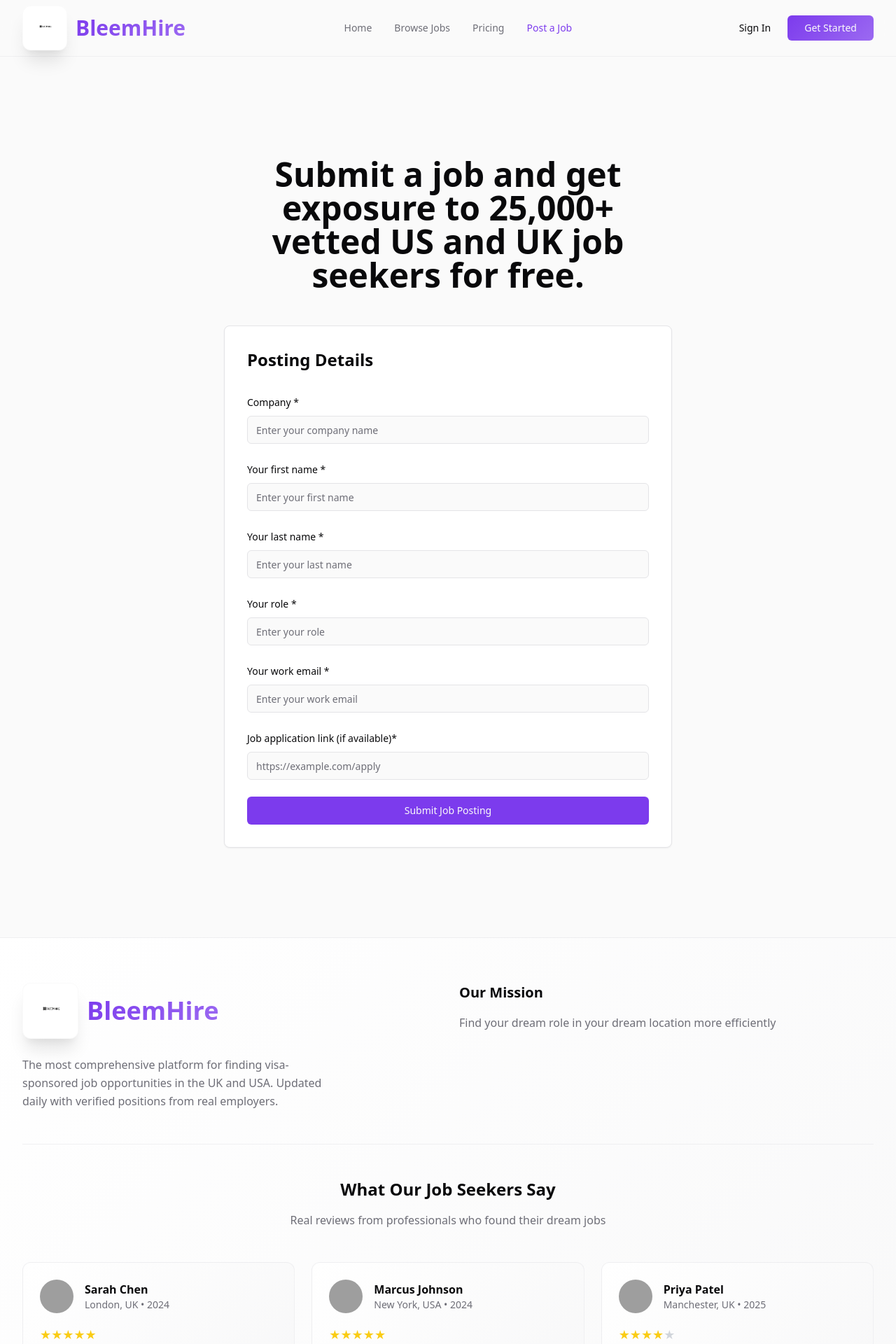
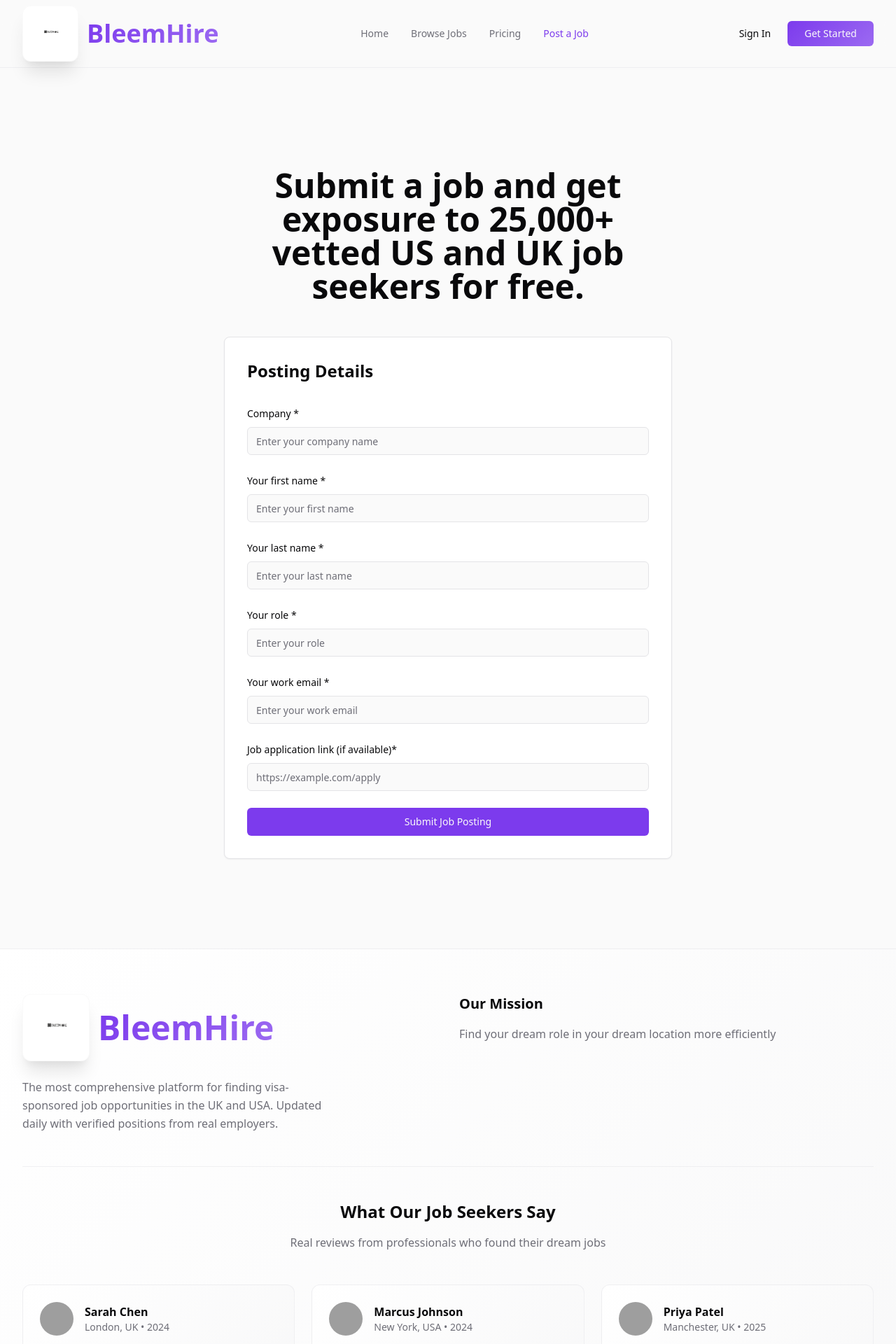
Before and after one commit to Isaacprogi/beem, a React (Vite) app: page /post-job in a window 1280 px wide. Shown: the top 1920 px of the page at 70% size. Built offline with nearby package versions, Linux system fonts and the light colour scheme; grey boxes are pictures that could not be loaded.

Commit message:
Make logo bigger
Make the BleemHire logo bigger and more prominent in the header and footer.
-edited src/components/Header.tsx
-edited src/components/Footer.tsx

```diff
--- a/src/components/Footer.tsx
+++ b/src/components/Footer.tsx
@@ -5,10 +5,10 @@ export const Footer = () => {
         <div className="grid grid-cols-1 md:grid-cols-2 gap-8">
           <div>
             <div className="flex items-center space-x-3 mb-6">
-              <div className="h-20 w-20 rounded-xl bg-white flex items-center justify-center shadow-xl p-3 border border-border/20">
+              <div className="h-24 w-24 rounded-xl bg-white flex items-center justify-center shadow-xl p-4 border border-border/20">
                 <img src="/lovable-uploads/48260f4b-bc58-4d8f-b29e-556ddf902112.png" alt="BleemHire" className="w-full h-full object-contain" />
               </div>
-              <span className="font-bold text-4xl bg-gradient-primary bg-clip-text text-transparent">
+              <span className="font-bold text-5xl bg-gradient-primary bg-clip-text text-transparent">
                 BleemHire
               </span>
             </div>
--- a/src/components/Header.tsx
+++ b/src/components/Header.tsx
@@ -8,14 +8,14 @@ export const Header = () => {
 
   return (
     <header className="sticky top-0 z-50 w-full bg-background/80 backdrop-blur-xl border-b border-border/50">
-      <div className="container flex h-20 items-center justify-between">
+      <div className="container flex h-24 items-center justify-between">
         <Link to="/" className="flex items-center space-x-3 group">
           <div className="relative">
-            <div className="h-16 w-16 rounded-xl bg-white flex items-center justify-center shadow-xl group-hover:shadow-2xl transition-all p-3 border border-border/20">
+            <div className="h-20 w-20 rounded-xl bg-white flex items-center justify-center shadow-xl group-hover:shadow-2xl transition-all p-4 border border-border/20">
               <img src="/lovable-uploads/48260f4b-bc58-4d8f-b29e-556ddf902112.png" alt="BleemHire" className="w-full h-full object-contain" />
             </div>
           </div>
-          <span className="font-bold text-3xl bg-gradient-primary bg-clip-text text-transparent">
+          <span className="font-bold text-4xl bg-gradient-primary bg-clip-text text-transparent">
             BleemHire
           </span>
         </Link>
```
